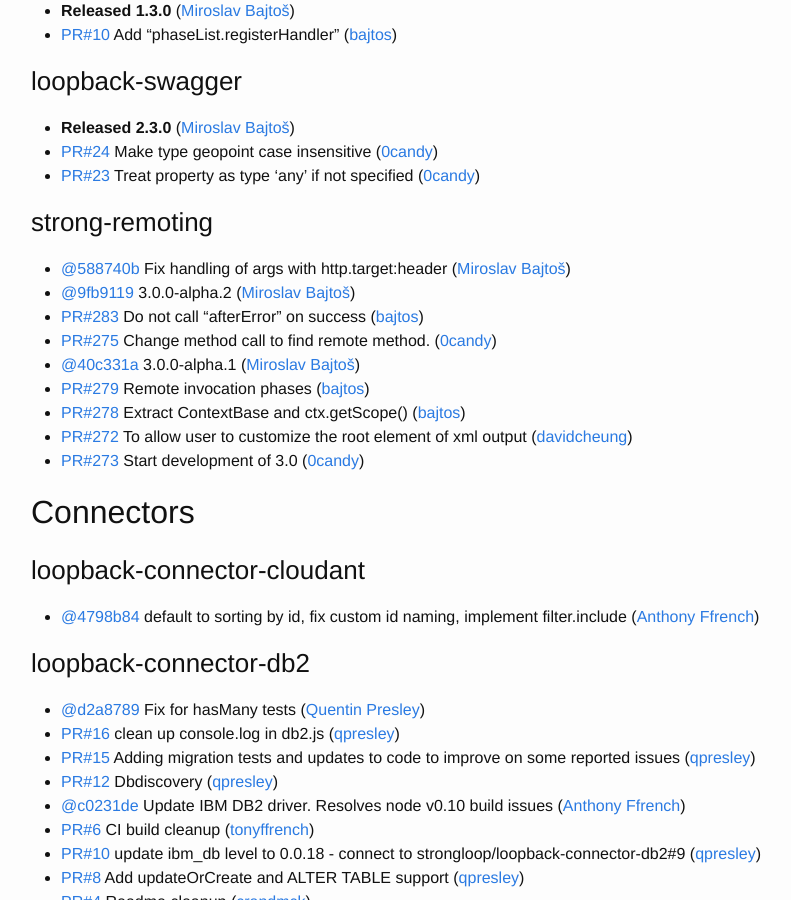
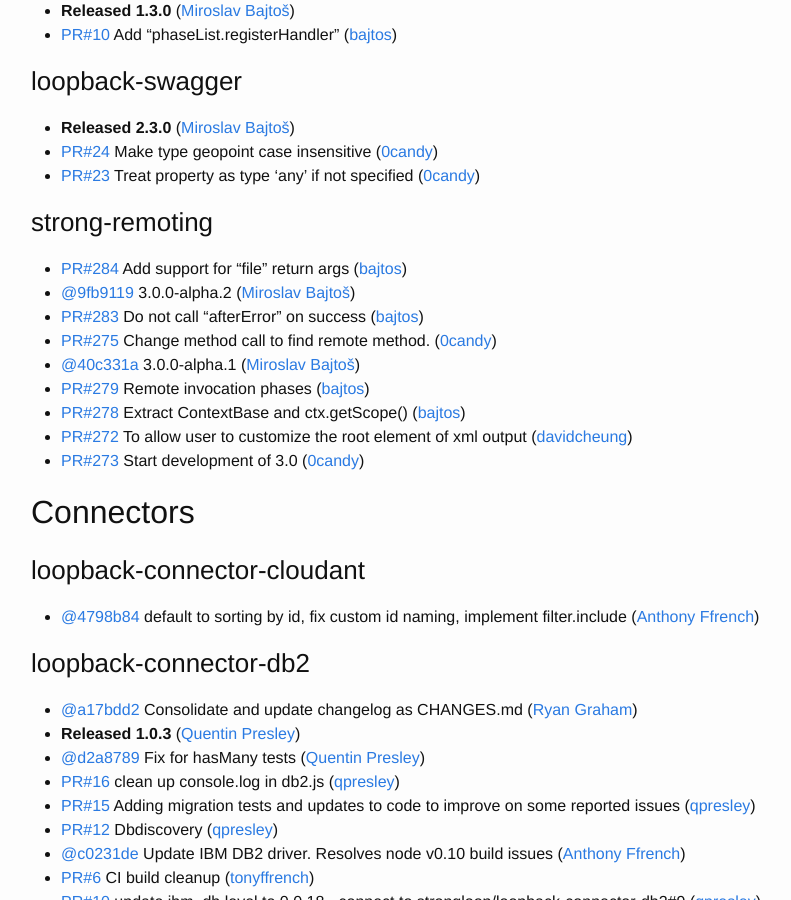
Before and after one commit to strongloop/loopback, a Jekyll site: the page built from index.md, in a window 1280 px wide and 900 px high, scrolled down 1701 px. Shown: the whole window, without its empty margins (239-1030 px from the left). Built offline with Jekyll 4.4.1, drawn with Linux system fonts in a browser that asks for light colours; some of the changed text lies outside the part shown.

Commit message:
Update changelog

```diff
--- a/index.md
+++ b/index.md
@@ -1,12 +1,12 @@
 ---
 layout: page
-since: (from 2016-01-01 to 2016-02-26)
+since: (from 2016-01-02 to 2016-02-27)
 ---
 
 ## Core
 
 ### generator-loopback
- * [@d7a9481](https://github.com/strongloop/generator-loopback/commit/d7a94819a4778cc7204d33cf76938eed72e23c46) Add `yo loopback --skip-next-steps` options ([Miroslav Bajtoš](https://github.com/bajtos))
+ * [PR#150](https://github.com/strongloop/generator-loopback/pull/150) Add `yo loopback --skip-next-steps` option ([bajtos](https://github.com/bajtos))
  * [PR#149](https://github.com/strongloop/generator-loopback/pull/149) Add project template prompt, support apic ([bajtos](https://github.com/bajtos))
  * [PR#146](https://github.com/strongloop/generator-loopback/pull/146) Only show editable model names in remote-method generator ([jannyHou](https://github.com/jannyHou))
  * **Released 1.15.2** (Raymond Feng)
@@ -78,7 +78,7 @@
 
 
 ### strong-remoting
- * [@588740b](https://github.com/strongloop/strong-remoting/commit/588740beb521cfbbf7e721309b175be1d477e653) Fix handling of args with http.target:header ([Miroslav Bajtoš](https://github.com/bajtos))
+ * [PR#284](https://github.com/strongloop/strong-remoting/pull/284) Add support for "file" return args ([bajtos](https://github.com/bajtos))
  * [@9fb9119](https://github.com/strongloop/strong-remoting/commit/9fb9119b156b367276fffc55d02be08d34d5f4df) 3.0.0-alpha.2 ([Miroslav Bajtoš](https://github.com/bajtos))
  * [PR#283](https://github.com/strongloop/strong-remoting/pull/283) Do not call "afterError" on success ([bajtos](https://github.com/bajtos))
  * [PR#275](https://github.com/strongloop/strong-remoting/pull/275) Change method call to find remote method. ([0candy](https://github.com/0candy))
@@ -97,6 +97,8 @@
 
 
 ### loopback-connector-db2
+ * [@a17bdd2](https://github.com/strongloop/loopback-connector-db2/commit/a17bdd2eb6387769283f7482c8384d3f2a07f543) Consolidate and update changelog as CHANGES.md ([Ryan Graham](https://github.com/rmg))
+ * **Released 1.0.3** ([Quentin Presley](https://github.com/qpresley))
  * [@d2a8789](https://github.com/strongloop/loopback-connector-db2/commit/d2a878963aa7305ef3e2308149803b7ba2efc02c) Fix for hasMany tests ([Quentin Presley](https://github.com/qpresley))
  * [PR#16](https://github.com/strongloop/loopback-connector-db2/pull/16) clean up console.log in db2.js ([qpresley](https://github.com/qpresley))
  * [PR#15](https://github.com/strongloop/loopback-connector-db2/pull/15) Adding migration tests and updates to code to improve on some reported issues ([qpresley](https://github.com/qpresley))
```
